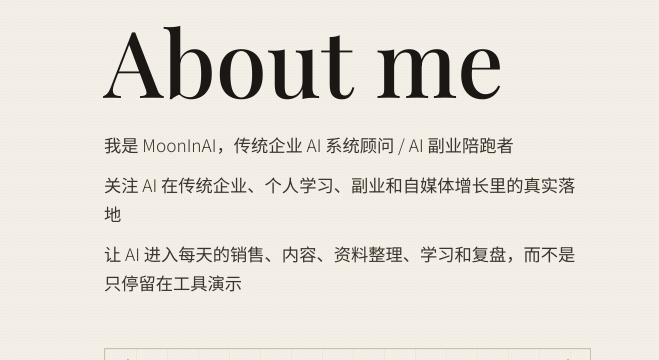
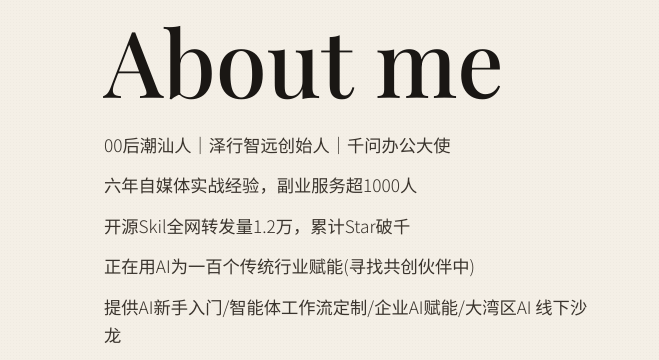
Before and after one commit to chenjin-cmd/MoonInAI, a website: page index.html in a window 1280 px wide. Shown: the part 900-1260 px from the top of the page, 0-659 px from the left. Drawn offline with nearby package versions, Linux system fonts and the light colour scheme; animation ran at ten frames a second; a web font is replaced by a local one.

Commit message:
feat: 更新个人介绍背书 / refresh personal profile proof

```diff
--- a/index.html
+++ b/index.html
@@ -163,9 +163,11 @@
     <div class="about__left">
       <h2 class="about__title" data-reveal>About me</h2>
       <div class="about__bio" data-reveal>
-        <p>我是 MoonInAI，传统企业 AI 系统顾问 / AI 副业陪跑者</p>
-        <p>关注 AI 在传统企业、个人学习、副业和自媒体增长里的真实落地</p>
-        <p>让 AI 进入每天的销售、内容、资料整理、学习和复盘，而不是只停留在工具演示</p>
+        <p>00后潮汕人｜泽行智远创始人｜千问办公大使</p>
+        <p>六年自媒体实战经验，副业服务超1000人</p>
+        <p>开源Skil全网转发量1.2万，累计Star破千</p>
+        <p>正在用AI为一百个传统行业赋能(寻找共创伙伴中)</p>
+        <p>提供AI新手入门/智能体工作流定制/企业AI赋能/大湾区AI 线下沙龙</p>
       </div>
 
       <figure class="blueprint" data-reveal>
```
Also changed, not shown: tests/site.test.mjs (+5 -1 lines).
